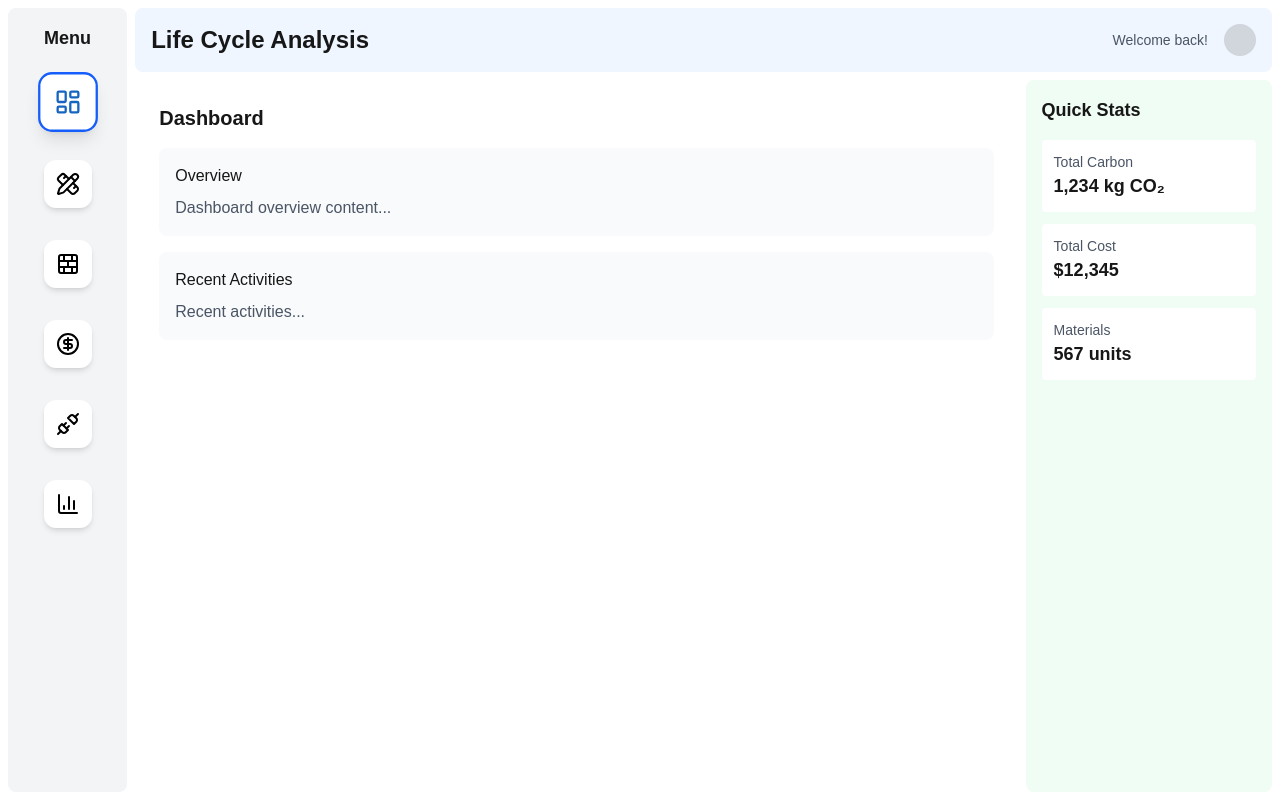
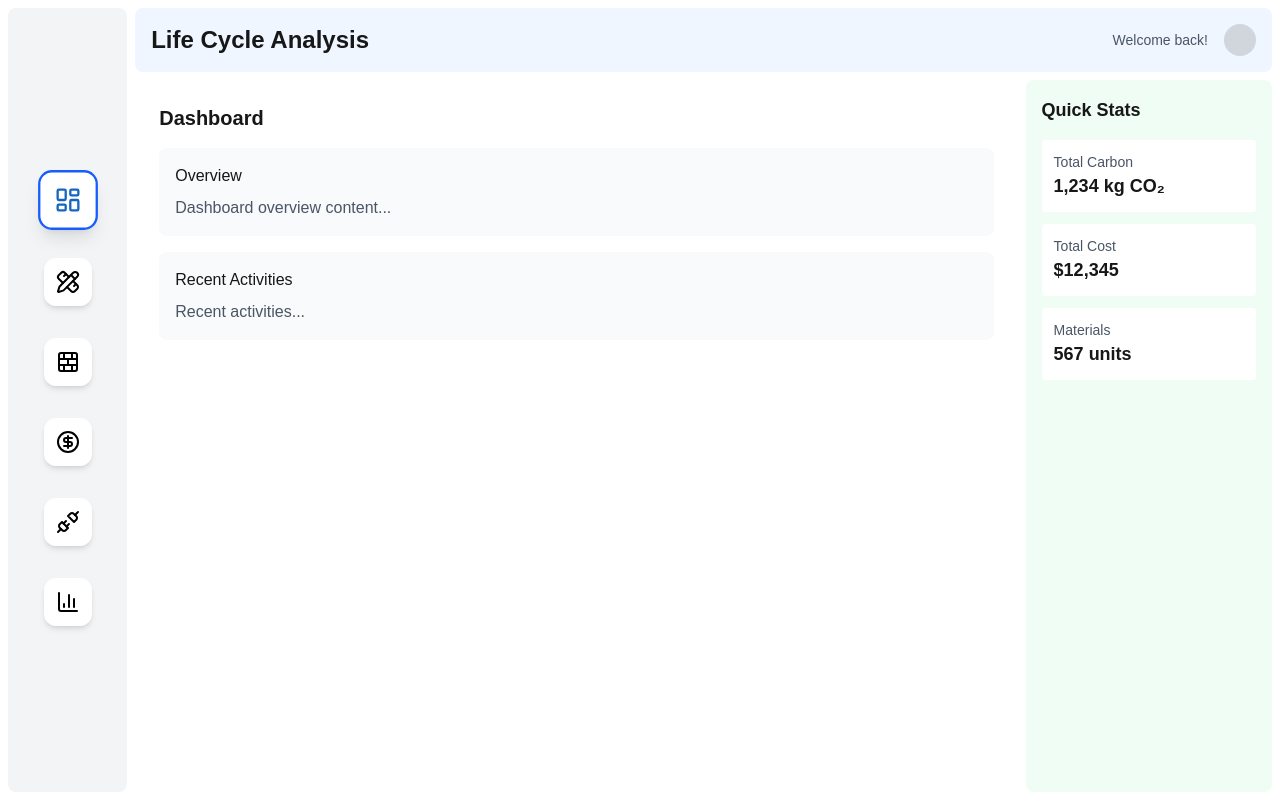
Before and after one commit to mianfarooqazam/life-cycle, a Next.js app: page / in a window 1280 px wide. Built offline with nearby package versions, Linux system fonts and the light colour scheme; a web font is replaced by a local one.

Commit message:
Sidebar UI Updated

```diff
--- a/src/app/components/sidebar/Sidebar.js
+++ b/src/app/components/sidebar/Sidebar.js
@@ -47,8 +47,7 @@ export default function Sidebar({ activeSection, setActiveSection }) {
 
  return (
    <div className="col-span-1 row-span-2 bg-gray-100 dark:bg-gray-800 rounded-lg p-4">
-      <h2 className="text-lg font-semibold mb-6 text-center">Menu</h2>
-      <nav>
+     <nav className="h-full">
        <div className="flex flex-col items-center justify-center gap-8 h-full">
          {menuItems.map((item) => (
            <IconWithTooltip
```
Lines whose indentation alone changed are shown as unchanged.
